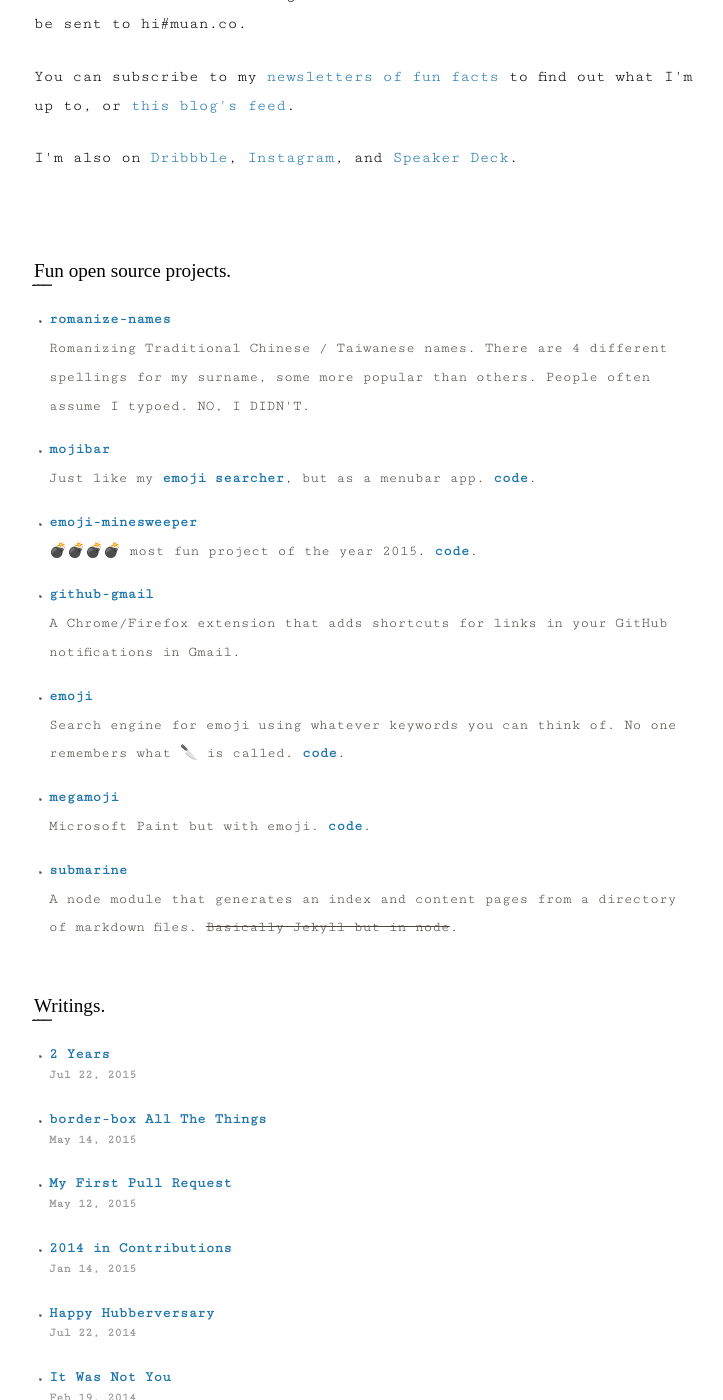
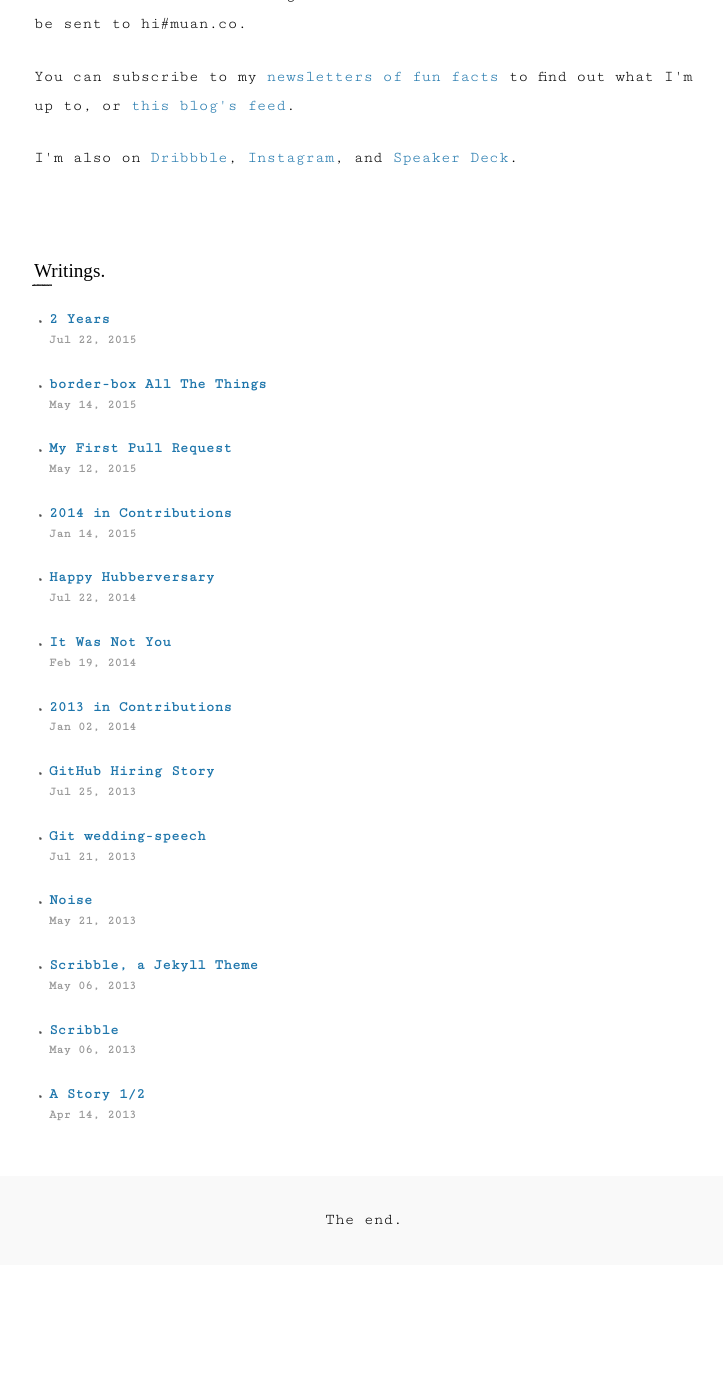
Before and after one commit to Kavit900/Kavit900.github.io, a Jekyll site: the page built from index.html, in a window 1280 px wide and 1400 px high, scrolled down 558 px. Shown: the whole window, without its empty margins (276-999 px from the left). Built offline with Jekyll 4.4.1, drawn with Linux system fonts in a browser that asks for light colours; some web fonts are replaced; after the commit the page ends 1823 px from its top, so only the background shows below that.

Commit message:
Updated index.html

```diff
--- a/index.html
+++ b/index.html
@@ -2,51 +2,6 @@
 layout: post
 ---
 
-<h3 class="title-works">Fun open source projects.</h3>
-<ul class="list">
-  <li>
-    <a href="https://github.com/muan/romanize-names" target="_blank">
-      romanize-names
-    </a><br>
-    Romanizing Traditional Chinese / Taiwanese names. There are 4 different spellings for my surname, some more popular than others. People often assume I typoed. NO, I DIDN'T.
-  </li>
-  <li>
-    <a href="http://github.com/muan/mojibar/releases" target="_blank">
-      mojibar
-    </a><br>
-    Just like my <a href="http://emoji.muan.co" target="_blank">emoji searcher</a>, but as a menubar app. <a href="https://github.com/muan/mojibar" target="_blank">code</a>.
-  </li>
-  <li>
-    <a href="http://muan.co/emoji-minesweeper" target="_blank">
-      emoji-minesweeper
-    </a><br>
-    💣💣💣💣 most fun project of the year 2015. <a href="https://github.com/muan/emoji-minesweeper" target="_blank">code</a>.
-  </li>
-  <li>
-    <a href="https://github.com/muan/github-gmail" target="_blank">
-      github-gmail
-    </a><br>
-    A Chrome/Firefox extension that adds shortcuts for links in your GitHub notifications in Gmail.
-  </li>
-  <li>
-    <a href="http://emoji.muan.co" target="_blank">
-      emoji
-    </a><br>
-    Search engine for emoji using whatever keywords you can think of. No one remembers what 🔪 is called. <a href="https://github.com/muan/emoji" target="_blank">code</a>.
-  </li>
-  <li>
-    <a href="https://megamoji.muan.co" target="_blank">
-      megamoji
-    </a><br>
-    Microsoft Paint but with emoji. <a href="https://github.com/muan/megamoji" target="_blank">code</a>.
-  </li>
-  <li>
-    <a href="https://github.com/muan/submarine" target="_blank">
-      submarine
-    </a><br>
-    A node module that generates an index and content pages from a directory of markdown files. <del>Basically Jekyll but in node</del>.
-  </li>
-</ul>
 <h3>Writings.</h3>
 <ul class="list" data-pjax>
 {% for post in site.posts %}
```
